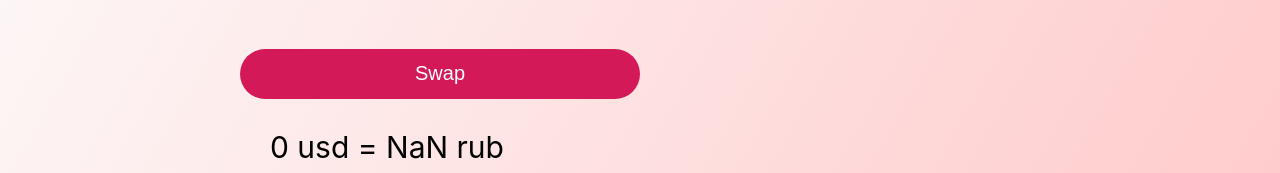
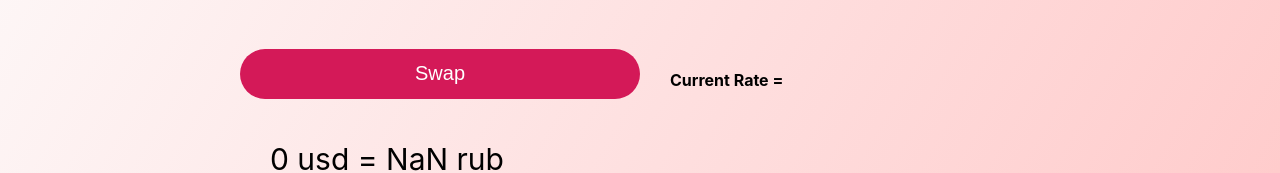
Before and after one commit to blackPrincess31/converter-app, a React (Create React App) app: page / in a window 1280 px wide. Shown: the part 296-469 px from the top of the page. Built offline with nearby package versions, Linux system fonts and the light colour scheme; no server answers.

Commit message:
current-rate+css

```diff
--- a/src/App.css
+++ b/src/App.css
@@ -43,6 +43,10 @@ p{
 font-size: 30px;
 }
 
+.current{
+    margin-left: 30px;
+}
+
 input {
     height: 100px;
     width: 100%;
--- a/src/App.js
+++ b/src/App.js
@@ -90,7 +90,7 @@ return (
 			onChange={(e) => setInput(e.target.value)}
 			onInput={()=>{convert()}}
 			/>
-
+			<h4 className='current'> Current Rate = {info[to]}</h4>
 		</div>
 		</div>
 	</div>
```
